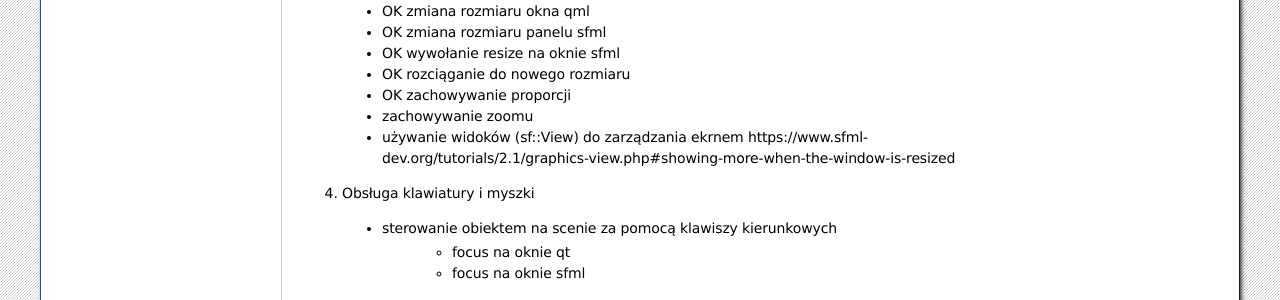
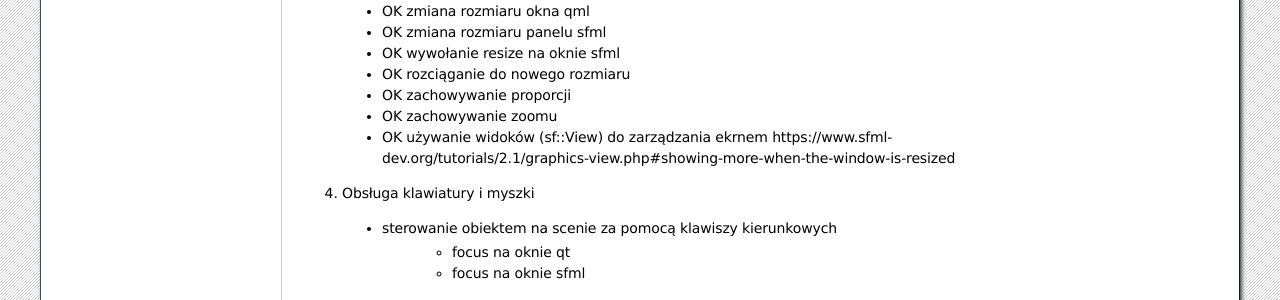
Before and after one commit to a7ecd22ff84d/Cpp, a Sphinx documentation site: the page built from Docs/source/Todo.rst, in a window 1280 px wide. Shown: the part 1660-1960 px from the top of the page. Built offline with Sphinx 7.4.7, drawn with Linux system fonts in a browser that asks for light colours.

```diff
--- a/Docs/source/Todo.rst
+++ b/Docs/source/Todo.rst
@@ -102,8 +102,8 @@ VII. Połączenie okna qml z sfml - moduł QtSfml
  *  OK wywołanie resize na oknie sfml
  *  OK rozciąganie do nowego rozmiaru
  *  OK zachowywanie proporcji
- *  zachowywanie zoomu
- *  używanie widoków (sf::View) do zarządzania ekrnem
+ *  OK zachowywanie zoomu
+ *  OK używanie widoków (sf::View) do zarządzania ekrnem
     https://www.sfml-dev.org/tutorials/2.1/graphics-view.php#showing-more-when-the-window-is-resized
 
 
```
Also changed, not shown: 2 other files.
